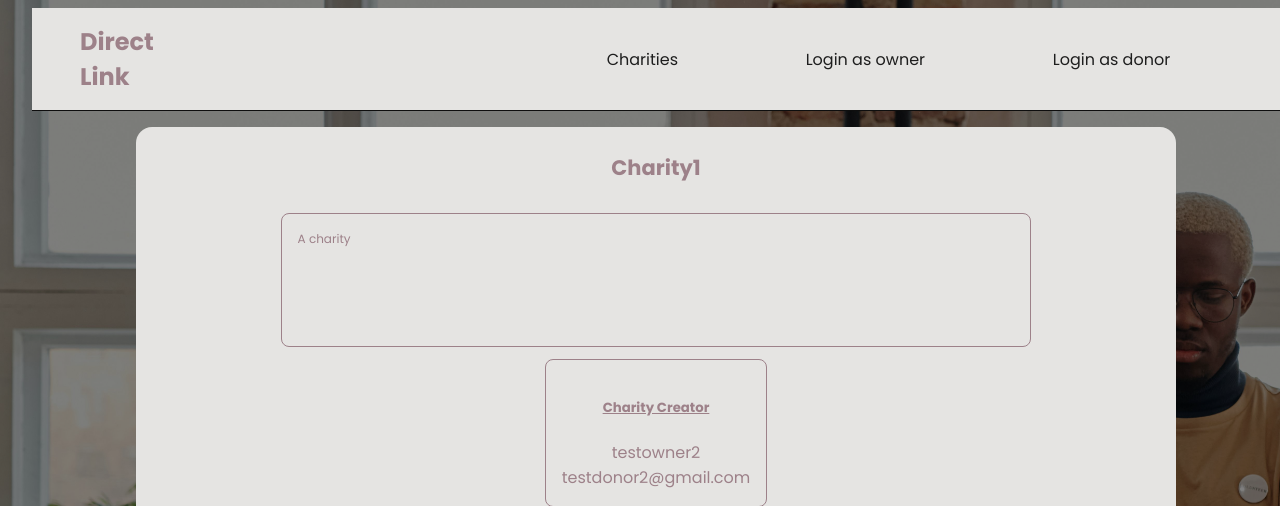
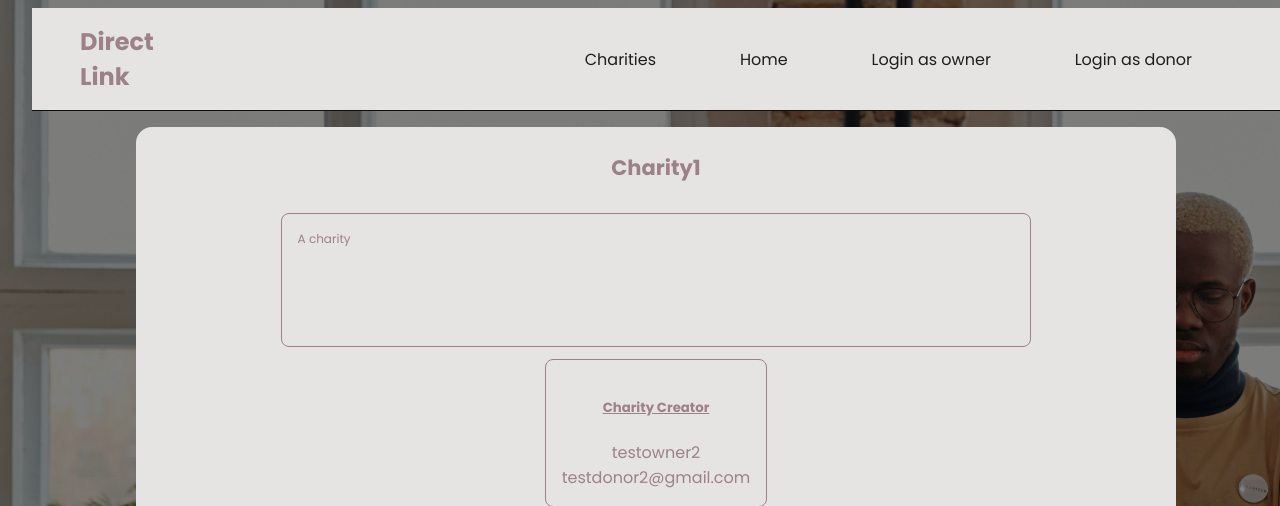
Before and after one commit to Benbellah-Owino/django_charity, a Django app: page /charity/1 in a window 1280 px wide. Shown: the top 506 px of the page. Run offline with Django 5.2, Linux system fonts and the light colour scheme; data comes from the database, SQL or seed files in the repository.

Commit message:
ADD:-> Home link to navbars

```diff
--- a/charity/templates/components/navbar.html
+++ b/charity/templates/components/navbar.html
@@ -8,9 +8,9 @@
 
     <section class="nav_links flex justify_space_around items_center">
         <a href="{{ all_charities }}" class="nav_link">Charities</a>
-
-            <a href="owner/login" class="nav_link">Login as owner</a>
-            <a href="{{ donor_login }}" class="nav_link">Login as donor</a>
+              <a href="{% url 'home' %}" class="nav_link">Home</a>
+            <a href="{% url 'charity:charity_owner_login' %}" class="nav_link">Login as owner</a>
+            <a href="{% url 'donor:donor_login' %}" class="nav_link">Login as donor</a>
 
     </section>
 </nav>
--- a/charity/templates/components/owner_navbar.html
+++ b/charity/templates/components/owner_navbar.html
@@ -7,6 +7,7 @@
 
 
     <section class="nav_links flex justify_space_around items_center">
+        <a href="{% url 'home' %}" class="nav_link">Home</a>
         <a href="{{ all_charities }}" class="nav_link">Charities</a>
         <a href="{% url 'charity:charity_new' %}" class="nav_link">NEW CHARITY</a>
         <a href="{% url 'charity:charity_get_owners' %}" class="nav_link">My charities</a>
--- a/donor/templates/components/donor_navbar.html
+++ b/donor/templates/components/donor_navbar.html
@@ -7,6 +7,7 @@
 
 
     <section class="nav_links flex justify_space_around items_center">
+        <a href="{% url 'home' %}" class="nav_link">Home</a>
         <a href="{% url 'charity:charity_get_all'%}" class="nav_link">Charities</a>
 
         <a href="{% url 'donor:donor_details' %}" class="nav_link">My Page</a>
```
